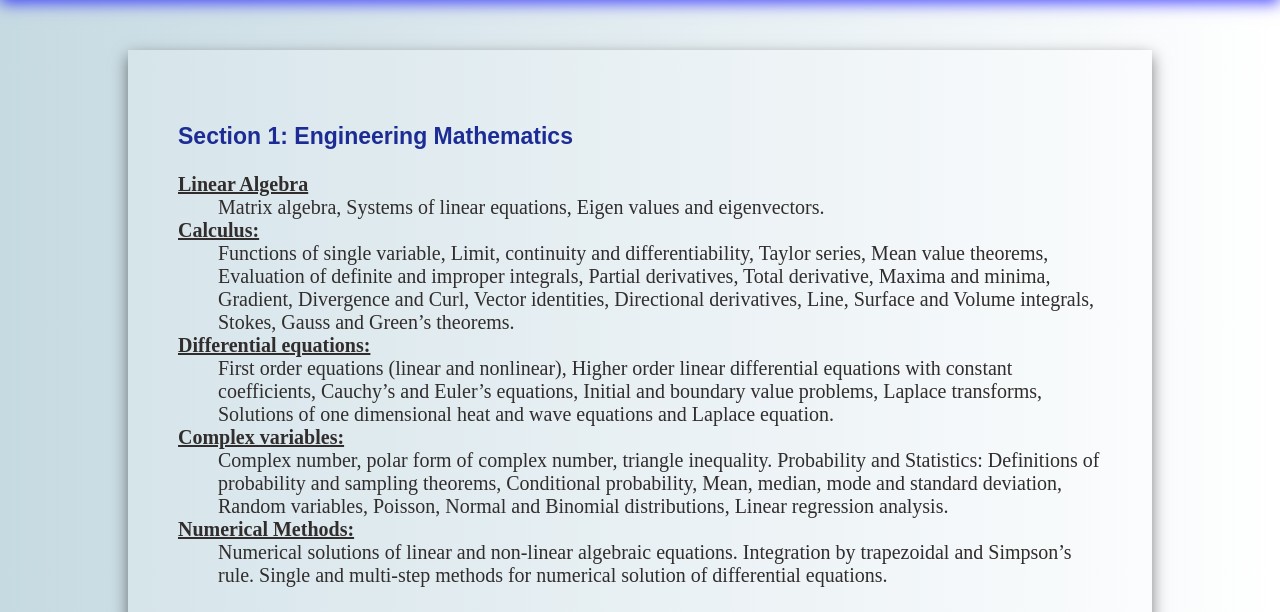
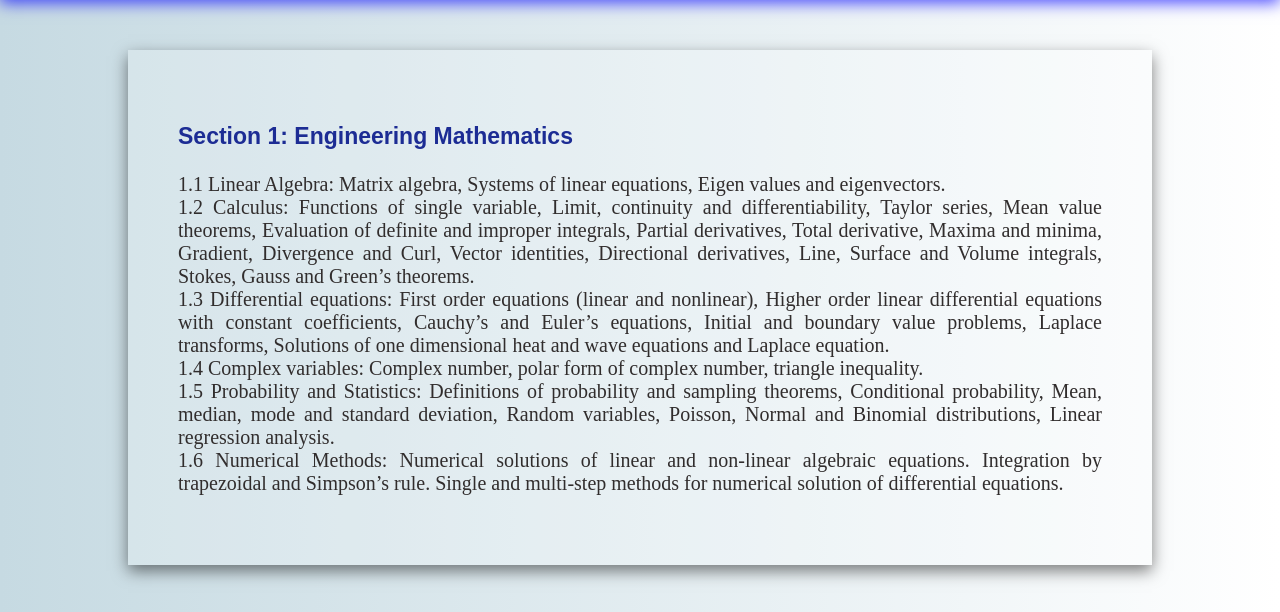
Before and after one commit to Vijaysankar221199/TCE---GATE-material-portal, a website: page CHEMICAL.html in a window 1280 px wide. Shown: the part 188-800 px from the top of the page. Drawn offline with Linux system fonts and the light colour scheme.

Commit message:
Update CHEMICAL.html

```diff
--- a/CHEMICAL.html
+++ b/CHEMICAL.html
@@ -15,26 +15,26 @@
        	  <section>
        	  	<div class="box">
        	  	 <h3 id="sec">Section 1: Engineering Mathematics </h3>
-       	  	 <dl>
-       	  	 	<dt><u><b>Linear Algebra</b></u></dt>
-       	  	 	<dd>  Matrix algebra, Systems of linear equations, Eigen values and eigenvectors.</dd>
-                 <dt><u><b>Calculus:</b></u></dt>
-                 <dd> Functions of single variable, Limit, continuity and differentiability, Taylor series, Mean value theorems, Evaluation of definite and improper integrals, Partial derivatives, Total derivative, Maxima and minima, Gradient, Divergence and Curl, Vector identities, Directional derivatives, Line, Surface and Volume integrals, Stokes, Gauss and Green’s theorems.</dd>
-       	        <dt><u><b>Differential equations:</b></u></dt>
-                <dd>First order equations (linear and nonlinear), Higher order linear differential equations with constant coefficients, Cauchy’s and Euler’s equations, Initial and boundary value problems, Laplace transforms, Solutions of one dimensional heat and wave equations and Laplace equation.</dd>
-                <dt><u><b>Complex variables:</b></u></dt>
-                <dd>Complex number, polar form of complex number, triangle inequality.
-Probability and Statistics: Definitions of probability and sampling theorems, Conditional probability, Mean, median, mode and standard deviation, Random variables, Poisson, Normal and Binomial distributions, Linear regression analysis.</dd>
-                <dt><u><b>Numerical Methods:</b></u></dt>
-                <dd> Numerical solutions of linear and non-linear algebraic equations. Integration by trapezoidal and Simpson’s rule. Single and multi-step methods for numerical solution of differential equations.</dd>
-               </div>
+<p align="justify">
+       	  	 	1.1 Linear Algebra:
+       	  	 	 Matrix algebra, Systems of linear equations, Eigen values and eigenvectors.<br>
+                 1.2 Calculus:
+                 Functions of single variable, Limit, continuity and differentiability, Taylor series, Mean value theorems, Evaluation of definite and improper integrals, Partial derivatives, Total derivative, Maxima and minima, Gradient, Divergence and Curl, Vector identities, Directional derivatives, Line, Surface and Volume integrals, Stokes, Gauss and Green’s theorems.<br>
+       	       1.3 Differential equations:
+              First order equations (linear and nonlinear), Higher order linear differential equations with constant coefficients, Cauchy’s and Euler’s equations, Initial and boundary value problems, Laplace transforms, Solutions of one dimensional heat and wave equations and Laplace equation.<br>
+              1.4 Complex variables:
+                Complex number, polar form of complex number, triangle inequality.<br>
+1.5 Probability and Statistics: Definitions of probability and sampling theorems, Conditional probability, Mean, median, mode and standard deviation, Random variables, Poisson, Normal and Binomial distributions, Linear regression analysis.<br>
+              1.6 Numerical Methods:
+               Numerical solutions of linear and non-linear algebraic equations. Integration by trapezoidal and Simpson’s rule. Single and multi-step methods for numerical solution of differential equations.<br>
+            </p>   </div>
        	  </section><br><br><br>
 
 
           <section>
           	<div class="box">
              <h3 id="sec"> Section 2: Process Calculations and Thermodynamics</h3>
-              <p>2.1 Steady and unsteady state mass and energy balances including multiphase, multi-component, reacting and non-reacting systems.<br> 2.2 Use of tie components.<br> 2.3 Recycle, bypass and purge calculations. <br> 2.4 Gibb’s phase rule and degree of freedom analysis.<br>
+              <p  align="justify">2.1 Steady and unsteady state mass and energy balances including multiphase, multi-component, reacting and non-reacting systems.<br> 2.2 Use of tie components.<br> 2.3 Recycle, bypass and purge calculations. <br> 2.4 Gibb’s phase rule and degree of freedom analysis.<br>
                  2.4 First and Second laws of thermodynamics. Applications of first law to close and open systems. Second law and Entropy.<br> 2.5 Thermodynamic properties of pure substances:Equation of State and residual properties.<br> 2.6 properties of mixtures: partial molar properties, fugacity, excess properties and activity coefficients.<br> 2.7 phase equilibria: predicting VLE of systems.<br> 2.8 chemical reaction equilibrium.</p>
           </div>
           </section>
@@ -43,14 +43,14 @@ Probability and Statistics: Definitions of probability and sampling theorems, Co
           <section>
           	<div class="box">
           	  <h3 id="sec">  Section 3: Fluid Mechanics and Mechanical </h3>
-          	   <p> 3.1 Fluid statics, Newtonian and non-Newtonian fluids, shell-balances including differential form of Bernoulli equation and energy balance, Macroscopic friction factors, dimensional analysis and similitude, flow through pipeline systems, flow meters, pumps and compressors, elementary boundary layer theory, flow past immersed bodies including packed and fluidized beds. <br> 3.2 Turbulent flow: fluctuating velocity, universal velocity profile and pressure drop.<br> 3.3 Particle size and shape, particle size distribution, size reduction and classification of solid particles. <br> 3.4 Free and hindered settling. <br> 3.5 Centrifuge and cyclones. <br> 3.6 Thickening and classification, filtration, agitation and mixing; conveying of solids.</p>
+          	   <p  align="justify"> 3.1 Fluid statics, Newtonian and non-Newtonian fluids, shell-balances including differential form of Bernoulli equation and energy balance, Macroscopic friction factors, dimensional analysis and similitude, flow through pipeline systems, flow meters, pumps and compressors, elementary boundary layer theory, flow past immersed bodies including packed and fluidized beds. <br> 3.2 Turbulent flow: fluctuating velocity, universal velocity profile and pressure drop.<br> 3.3 Particle size and shape, particle size distribution, size reduction and classification of solid particles. <br> 3.4 Free and hindered settling. <br> 3.5 Centrifuge and cyclones. <br> 3.6 Thickening and classification, filtration, agitation and mixing; conveying of solids.</p>
             </div>
            </section>
               <br><br><br>
            <section>
            	<div class="box">
               <h3 id="sec"> Section 4: Heat Transfer</h3>
-              <p> 4.1 Steady and unsteady heat conduction, convection and radiation, thermal boundary layer and heat transfer coefficients, boiling, condensation and evaporation. <br> 4.2 types of heat exchangers and evaporators and their process calculations.<br> 4.3 Design of double pipe, shell and tube heat exchangers, and single and multiple effect evaporators.
+              <p  align="justify"> 4.1 Steady and unsteady heat conduction, convection and radiation, thermal boundary layer and heat transfer coefficients, boiling, condensation and evaporation. <br> 4.2 types of heat exchangers and evaporators and their process calculations.<br> 4.3 Design of double pipe, shell and tube heat exchangers, and single and multiple effect evaporators.
                </p>
            </div>
            </section>
@@ -58,7 +58,7 @@ Probability and Statistics: Definitions of probability and sampling theorems, Co
           <section>
           	<div class="box">
           	<h3 id="sec">Section 5: Mass Transfer </h3>
-             <p>5.1 Fick’s laws, molecular diffusion in fluids, mass transfer coefficients, film, penetration and surface renewal theories.<br> 5.2 Momentum, heat and mass transfer analogies.<br> 5.3 Stage-wise and continuous contacting and stage efficiencies.<br> 5.4 HTU & NTU concepts.<br> 5.5 Design and operation of equipment for distillation, absorption, leaching, liquid-liquid extraction, drying, humidification, dehumidification and adsorption.
+             <p  align="justify">5.1 Fick’s laws, molecular diffusion in fluids, mass transfer coefficients, film, penetration and surface renewal theories.<br> 5.2 Momentum, heat and mass transfer analogies.<br> 5.3 Stage-wise and continuous contacting and stage efficiencies.<br> 5.4 HTU & NTU concepts.<br> 5.5 Design and operation of equipment for distillation, absorption, leaching, liquid-liquid extraction, drying, humidification, dehumidification and adsorption.
             </p>
         </div>
           </section>
@@ -66,14 +66,14 @@ Probability and Statistics: Definitions of probability and sampling theorems, Co
           <section>
           	<div class="box">
           	<h3 id="sec"> Section 6: Chemical Reaction Engineering</h3>
-          	<p>Theories of reaction rates; kinetics of homogeneous reactions, interpretation of kinetic data, single and multiple reactions in ideal reactors, non-ideal reactors; residence time distribution, single parameter model; non-isothermal reactors; kinetics of heterogeneous catalytic reactions; diffusion effects in catalysis.</p>
+          	<p  align="justify">6.1 Theories of reaction rates.<br> 6.2 kinetics of homogeneous reactions, interpretation of kinetic data, single and multiple reactions in ideal reactors, non-ideal reactors. <br> 6.2 Residence time distribution, single parameter model. <br> 6.3 Non-isothermal reactors.<br> 6.4 Kinetics of heterogeneous catalytic reactions. <br>6.5 Diffusion effects in catalysis.</p>
            </div>
           </section>
             <br><br><br>
           <section>
           	<div class="box">
             <h3 id="sec"> Section 7: Instrumentation and Process Control</h3>
-            <p>Measurement of process variables; sensors, transducers and their dynamics, process modeling and linearization, transfer functions and dynamic responses of various systems, systems with inverse response, process reaction curve, controller modes (P, PI, and PID); control valves; analysis of closed loop systems including stability, frequency response, controller tuning, cascade and feed forward control.</p>
+            <p  align="justify">7.1 Measurement of process variables.<br> 7.2 Sensors, transducers and their dynamics, process modeling and linearization, transfer functions and dynamic responses of various systems, systems with inverse response, process reaction curve, controller modes (P, PI, and PID).<br> 7.3 Control valves.<br> 7.4 Analysis of closed loop systems including stability, frequency response, controller tuning, cascade and feed forward control.</p>
             </div>
           </section>
 
@@ -81,7 +81,7 @@ Probability and Statistics: Definitions of probability and sampling theorems, Co
           <section>
           	<div class="box">
             <h3 id="sec">Section 8: Plant Design and Economics</h3>
-            <p>Principles of process economics and cost estimation including depreciation and total annualized cost, cost indices, rate of return, payback period, discounted cash flow, optimization in process design and sizing of chemical engineering equipments such as compressors, heat exchangers, multistage contactors.
+            <p  align="justify">8.1 Principles of process economics and cost estimation including depreciation and total annualized cost, cost indices, rate of return, payback period, discounted cash flow, optimization in process design and sizing of chemical engineering equipments such as compressors, heat exchangers, multistage contactors.
            </p>
            </div>
           </section>
@@ -89,7 +89,7 @@ Probability and Statistics: Definitions of probability and sampling theorems, Co
           <section>
           	<div class="box">
           	<h3 id="sec">Section 9: Chemical Technology</h3>
-          	<p>Inorganic chemical industries (sulfuric acid, phosphoric acid, chlor-alkali industry), fertilizers (Ammonia, Urea, SSP and TSP); natural products industries (Pulp and Paper, Sugar, Oil, and Fats); petroleum refining 52 and petrochemicals; polymerization industries (polyethylene, polypropylene, PVC and polyester synthetic fibers).</p>
+          	<p  align="justify">9.1 Inorganic chemical industries (sulfuric acid, phosphoric acid, chlor-alkali industry), fertilizers (Ammonia, Urea, SSP and TSP).<br> 9.2 Natural products industries (Pulp and Paper, Sugar, Oil, and Fats).<br> 9.3 Petroleum refining and petrochemicals.<br> 9.4 Polymerization industries (polyethylene, polypropylene, PVC and polyester synthetic fibers).</p>
             </div>
            </section>
              <br><br><br>
```
